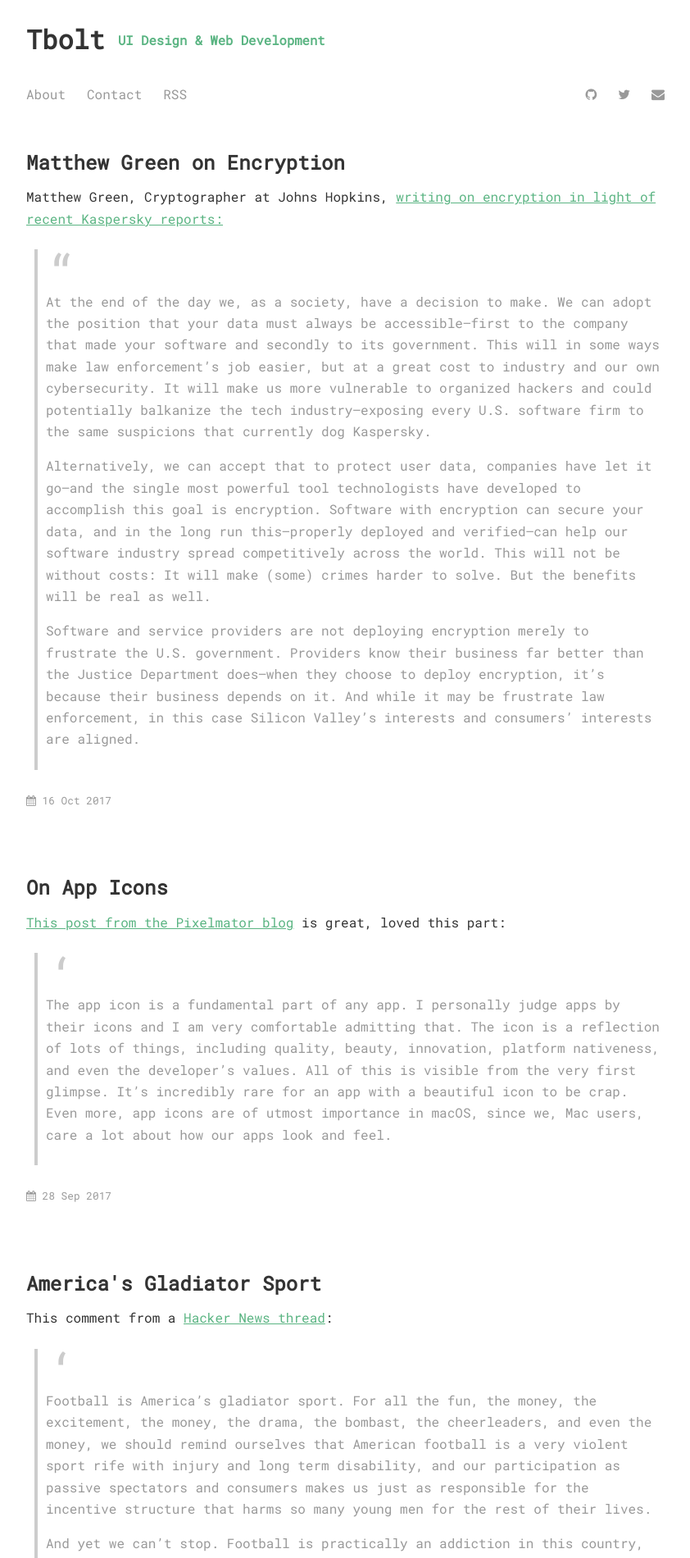
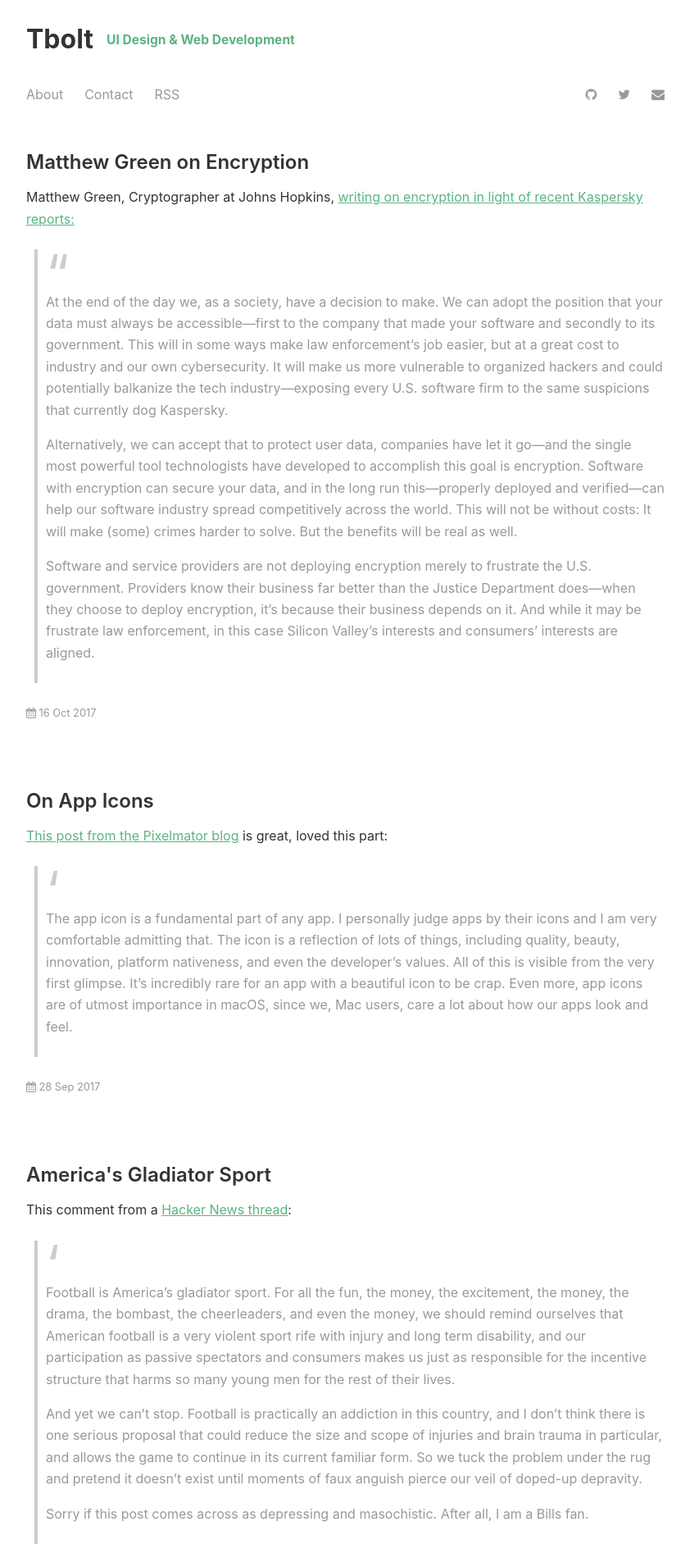
Before and after one commit to tbolt/tbolt.space, a Jekyll site: the page built from index.html, in a window 1280 px wide. Shown: the top 1900 px of the page at 82% size, without its empty margins (208-1050 px from the left). Built offline with Jekyll 4.4.1, drawn with Linux system fonts in a browser that asks for light colours; nearby versions of some CDN libraries; the list of posts is cut into pages by our own code.

Commit message:
trying system font stack

```diff
--- a/_includes/head.html
+++ b/_includes/head.html
@@ -9,10 +9,6 @@
   <meta name="viewport" content="width=device-width, initial-scale=1">
   <link rel="stylesheet" href="{{ site.github.url }}/assets/css/main.css">
   <link rel="stylesheet" href="{{ site.github.url }}/assets/css/syntax.css">
-  <link href="https://fonts.googleapis.com/css?family=Roboto+Mono|Roboto" rel="stylesheet">
-  <link rel="stylesheet" href="https://fonts.googleapis.com/css?family=Source+Code+Pro">
-  <link rel="stylesheet" href="https://fonts.googleapis.com/css?family=Quattrocento+Sans">
-  <link rel="stylesheet" href="https://fonts.googleapis.com/css?family=Space+Mono">
   <link rel="stylesheet" href="https://cdnjs.cloudflare.com/ajax/libs/font-awesome/4.6.3/css/font-awesome.min.css">
   <link rel="shortcut icon" href="{{ site.github.url }}/assets/img/favicon.ico">
   <link rel="apple-touch-icon" sizes="180x180" href="{{ site.github.url }}/assets/img/apple-icon-180x180.png">
--- a/assets/css/main.css
+++ b/assets/css/main.css
@@ -1,6 +1,6 @@
 /* Base */
 body {
-  font-family: 'Roboto Mono', sans-serif;
+  font-family: -apple-system, BlinkMacSystemFont, "Segoe UI", Roboto, Helvetica, Arial, sans-serif, "Apple Color Emoji", "Segoe UI Emoji", "Segoe UI Symbol";
   font-size: 16px;
   color: #333;
   line-height: 1.65rem;
@@ -34,7 +34,7 @@
 h4,
 h5,
 h6 {
-  font-family: 'Roboto Mono', sans-serif;
+  font-family: -apple-system, BlinkMacSystemFont, "Segoe UI", Roboto, Helvetica, Arial, sans-serif, "Apple Color Emoji", "Segoe UI Emoji", "Segoe UI Symbol";
   color: #333;
 }
 a {
@@ -97,7 +97,6 @@
 .masthead {
   padding-top: 0.5rem;
   padding-bottom: 0.5rem;
-  font-family: 'Roboto Mono', sans-serif;
 }
 .masthead a:hover {
   color: black;
@@ -130,7 +129,6 @@
   display: block;
   margin-bottom: 1rem;
   color: #9a9a9a;
-  font-family: 'Roboto Mono', sans-serif;
   font-size: 0.8rem;
 }
 @media (max-width: 30rem) {
@@ -153,7 +151,6 @@
 */
 .pagination {
   overflow: hidden;
-  font-family: 'Roboto Mono', sans-serif;
   text-align: center;
 }
 .pagination a {
```
Also changed, not shown: _includes/google_analytics.html (+1 -8 lines).
